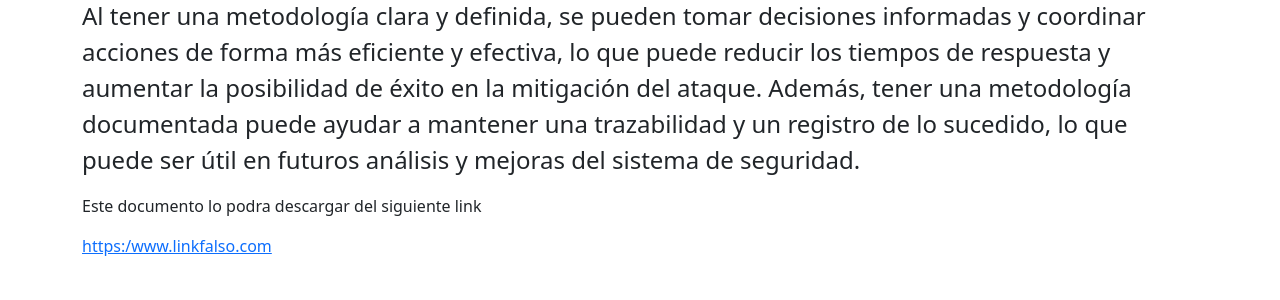
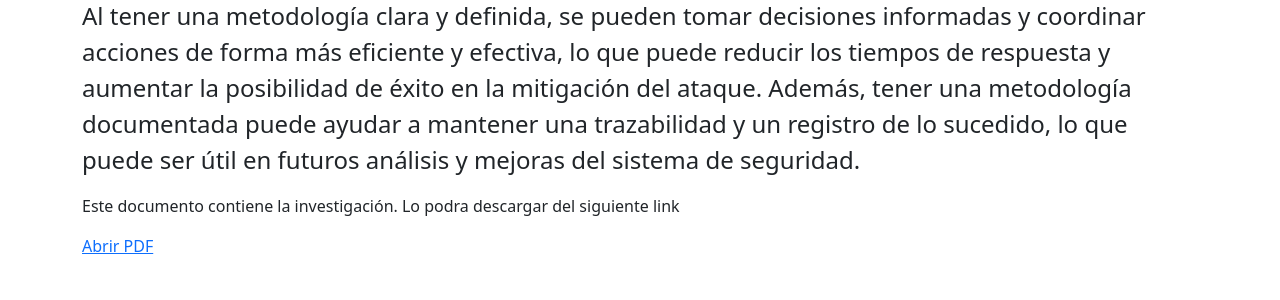
Before and after one commit to davld-R/proyectoMT, a Django app: template proyecto5/azul/templates/training/method.html in a window 1280 px wide. Shown: the part 323-623 px from the top of the page. Run offline with Django 3.2, Linux system fonts and the light colour scheme; the template is opened without the code that fills it, so the values that code supplies are empty.

Commit message:
Se cargo el pdf con la investigación

```diff
--- a/proyecto5/azul/templates/training/method.html
+++ b/proyecto5/azul/templates/training/method.html
@@ -97,8 +97,9 @@
         sucedido, lo que puede ser útil en futuros análisis y mejoras del
         sistema de seguridad.
       </p>
-      <p class="mt-2">Este documento lo podra descargar del siguiente link</p>
-      <a href="">https:/www.linkfalso.com</a>
+      <p class="mt-2">Este documento contiene la investigación. Lo podra descargar del siguiente link</p>
+      <!-- src="/media/img/0.png" -->
+      <a href="#" onclick="window.open('/media/pdf/Ransomware.pdf','_blank','fullscreen=yes');">Abrir PDF</a>
     </div>
     <!--*** Link del Boostrap ***-->
     <script
```
Also changed, not shown: 1 other file.
